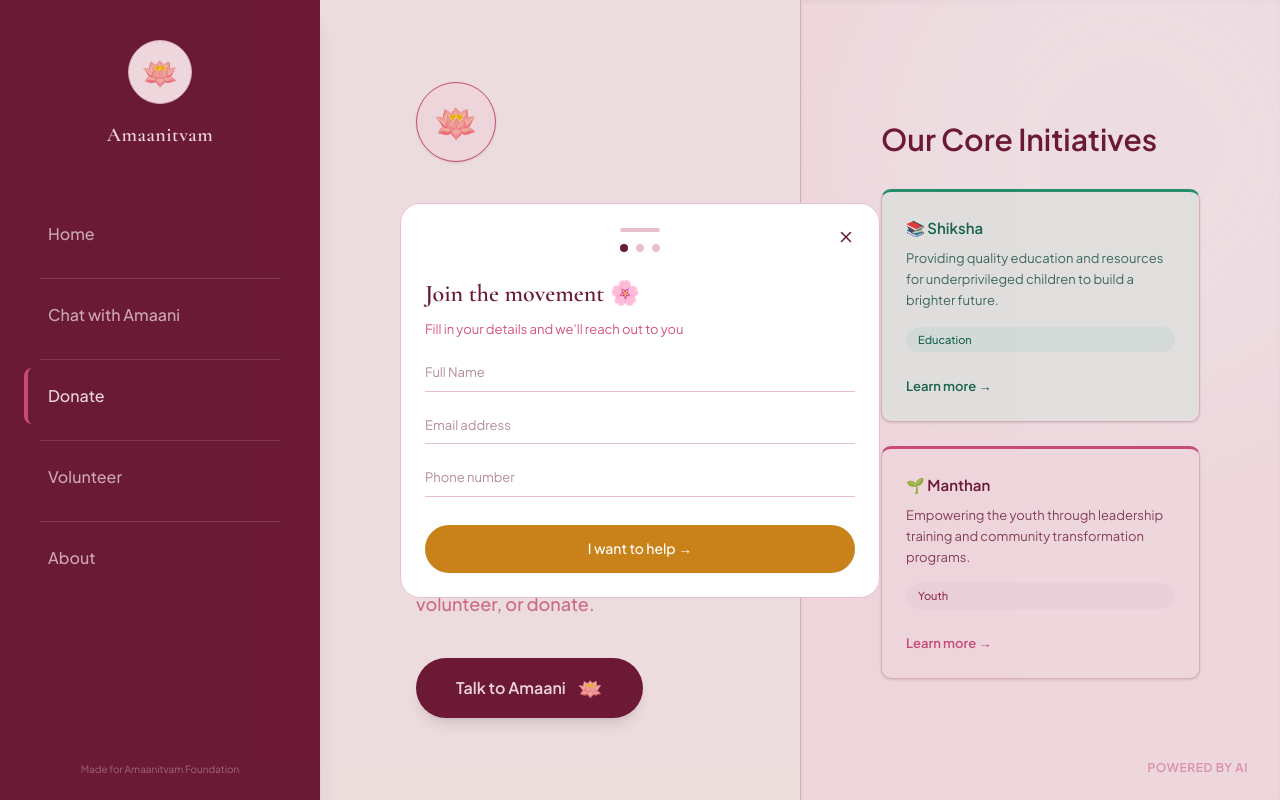
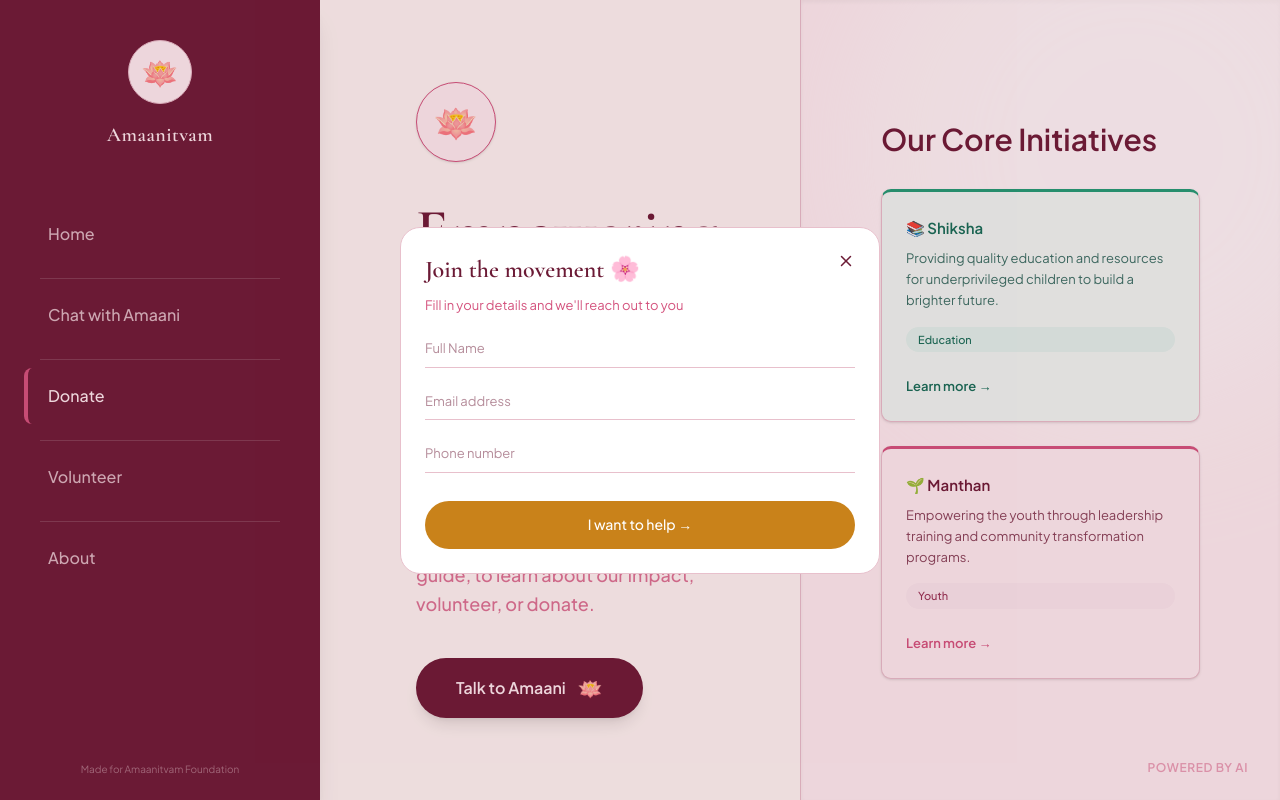
Before and after one commit to swaraj3092/amaanitvam, a React (Vite) app in the folder frontend/: page / in a window 1280 px wide. Both pictures are taken after a click on the button "Donate". Built offline with nearby package versions, Linux system fonts and the light colour scheme.

Commit message:
Removed confusing decorative dots from modal

```diff
--- a/frontend/src/app/components/VolunteerModal.tsx
+++ b/frontend/src/app/components/VolunteerModal.tsx
@@ -43,30 +43,7 @@ export function VolunteerModal({ onClose, onSubmit }: VolunteerModalProps) {
           <X size={18} />
         </button>
 
-        {/* Handle bar */}
-        <div
-          className="w-10 h-1 mx-auto mb-3"
-          style={{
-            background: '#E8C0CC',
-            borderRadius: '999px'
-          }}
-        />
 
-        {/* Progress indicator */}
-        <div className="flex justify-center gap-2 mb-6">
-          <div
-            className="w-2 h-2 rounded-full"
-            style={{ background: '#6B1A35' }}
-          />
-          <div
-            className="w-2 h-2 rounded-full"
-            style={{ background: '#E8C0CC' }}
-          />
-          <div
-            className="w-2 h-2 rounded-full"
-            style={{ background: '#E8C0CC' }}
-          />
-        </div>
 
         <h2
           className="mb-2"
```
